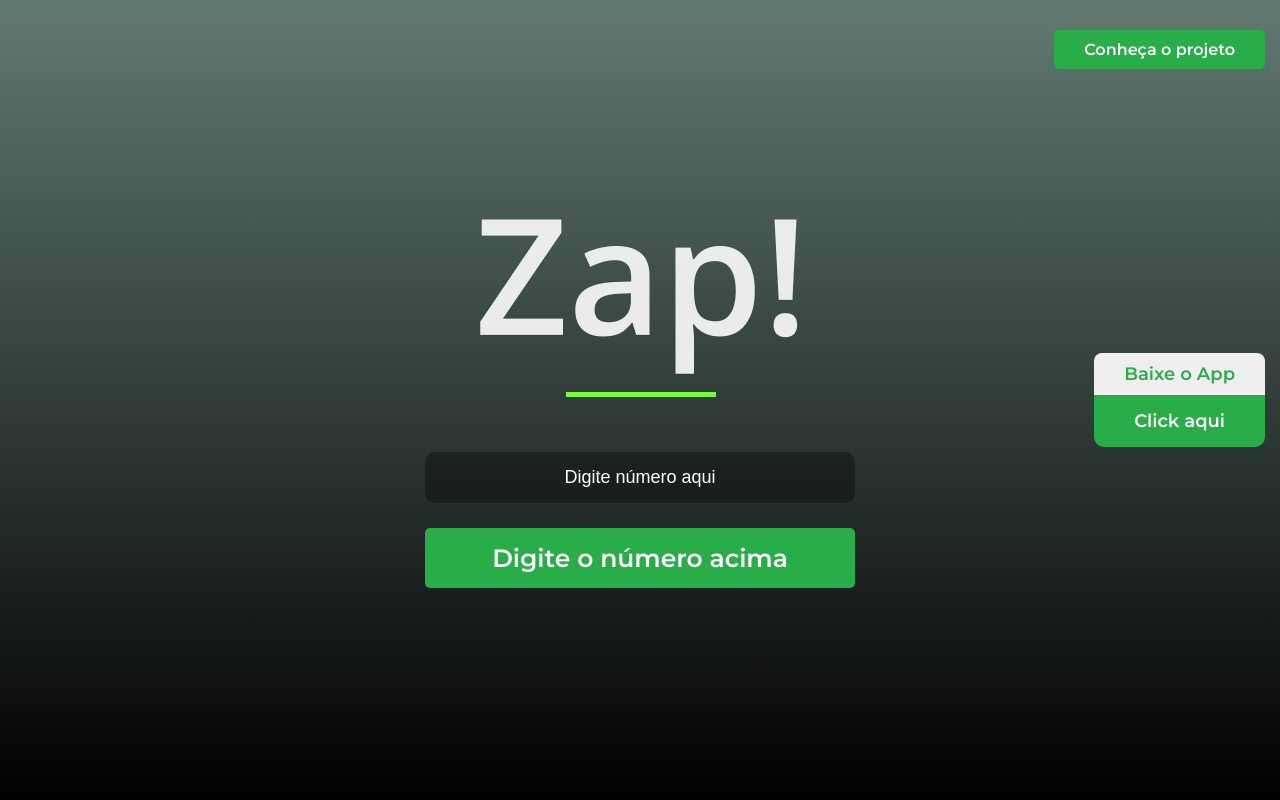
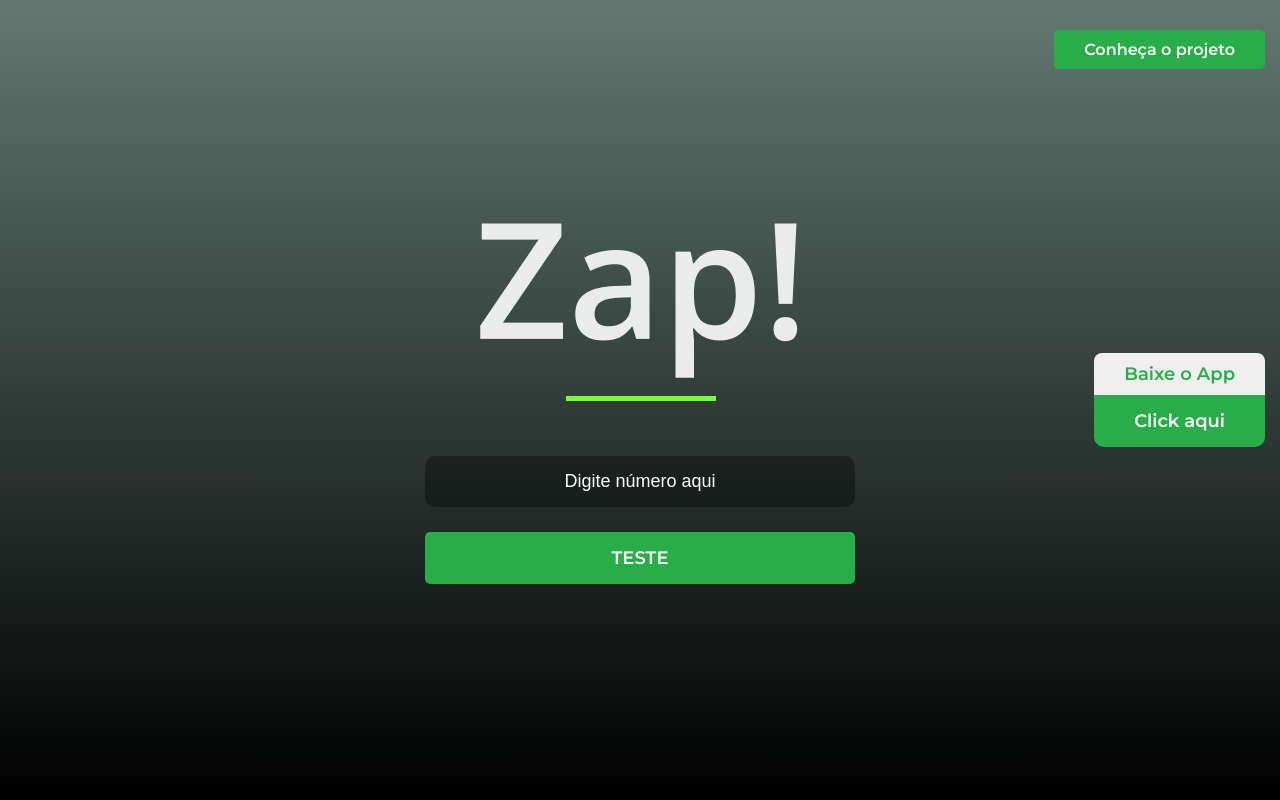
Before and after one commit to fgeanlopes/Chama-no-zap-versao-web, a Next.js app: page / in a window 1280 px wide. Shown: the top 800 px of the page. Built offline with nearby package versions, Linux system fonts and the light colour scheme.

Commit message:
adicionado link vercel

```diff
--- a/pages/index.js
+++ b/pages/index.js
@@ -1,5 +1,6 @@
 import react, {useState, useCallback, useEffect} from 'react';
 import Image from 'next/image';
+import axios from 'axios';
 
 export default function Home() {
 
@@ -8,9 +9,13 @@ export default function Home() {
   const [habilitaBtn, setHabilitaBtn] = useState(false);
   const [mensagemBtn, setMensagemBtn] = useState('Digite o número acima');
 
-  const callMessage = useCallback(()=>{
+  const callMessage = useCallback( async ()=>{
+    let number = numero.replace("-","").replace(" ", "").replace("(", "").replace(")", "");
+    let resultCheck = await axios.post("https://check-whatsapp-9mzzw1z2y-fgeanlopes.vercel.app", {number});
 
-  },[]);
+    console.log('data', resultCheck);
+
+  },[numero])
 
   const handleScroll = useCallback((element)=>{
     document.getElementById(element).scrollIntoView({
@@ -71,11 +76,15 @@ export default function Home() {
                 placeholder="Digite número aqui"
                 onChange={(e)=>{handleInputChange(e)}}
               />
-              <svg xmlns="http://www.w3.org/2000/svg" id="check_number" class="none" width="20" height="18" viewBox="0 0 166 150.9"><path d="M0.3 96l62.4 54.1L165.6 0.3"/></svg>
+              <svg xmlns="http://www.w3.org/2000/svg" id="check_number" className="none" width="20" height="18" viewBox="0 0 166 150.9"><path d="M0.3 96l62.4 54.1L165.6 0.3"/></svg>
             </div>
 
-            {habilitaBtn ?
-                <a className="button_wp button btn_chamar bold" onClick={callMessage} target="_blank" href={`https://api.whatsapp.com/send?phone=55${numero}`}>
+            <a className="button_wp button btn_chamar bold" onClick={()=>{callMessage()}}>TESTE</a>
+
+            {/* {habilitaBtn ?
+                <a className="button_wp button btn_chamar bold" onClick={callMessage}
+                // target="_blank" href={`https://api.whatsapp.com/send?phone=55${numero}`}
+                >
                     <p>{mensagemBtn}</p>
                     <svg width="18" height="12" viewBox="0 0 14 10" fill="none" xmlns="http://www.w3.org/2000/svg">
                       <path d="M14.1377 5.33853C14.4002 5.0734 14.3942 4.64943 14.1243 4.39157L9.72539 0.189606C9.45548 -0.0682511 9.02379 -0.0623632 8.76125 0.202757C8.4987 0.467873 8.5047 0.891829 8.77466 1.14968L11.9485 4.18149C12.353 4.56784 12.3619 5.21081 11.9684 5.60825L8.88179 8.7251C8.61925 8.99023 8.62525 9.41416 8.89516 9.67202C9.16511 9.92987 9.59675 9.92398 9.85929 9.65889L14.1377 5.33853ZM0.00934568 5.05802C0.0145731 5.4277 0.318397 5.7232 0.688077 5.71815L12.9885 5.55035C13.3584 5.5453 13.6542 5.24124 13.6489 4.87131C13.6437 4.50164 13.3399 4.20615 12.9702 4.21119L0.66981 4.37895C0.299868 4.384 0.00411458 4.68808 0.00934568 5.05802Z" fill="white"/>
@@ -85,7 +94,7 @@ export default function Home() {
                 <div className="button_wp button btn_chamar">
                     <p>{mensagemBtn}</p>
                 </div>
-            }
+            } */}
           </div>
       </section>
       <section className="project" id="project">
@@ -121,3 +130,42 @@ export default function Home() {
     </>
   )
 }
+
+// export const getStaticProps = () => {
+
+//   const puppeteer = require('puppeteer');
+
+//   const checkNumber = async () =>{
+//     const browser = await puppeteer.launch({headless: true});
+//     const page = await browser.newPage();
+
+//     await page.goto('https://watools.io/check-numbers');
+//     await page.select('[ng-model="countryDialCode"]','string:+55');
+//     await page.type('[ng-model="phone"]', '19984569788');
+//     await page.click('[ng-click="checkNumber()"]');
+
+//     results = {};
+
+//     const getData = async() => {
+//       return await page.evaluate(async () => {
+//           return await new Promise(resolve => {
+//             setTimeout(() => {
+//                   resolve([
+//                     {validacao:document.querySelector('.number-exists').textContent},
+//                     {erro:document.querySelector('[ng-show="error"]').textContent}
+//                   ]);
+//             }, 3000)
+//         })
+//       })
+//     }
+
+//     results = await getData();
+//     console.log('0',results[0])
+//     console.log('1',results[1])
+
+//     await browser.close();
+//     // return results;
+//   }
+
+//   return { props: {"results":} }
+// }
```
Also changed, not shown: package.json (+8 -0 lines), 1 other file (tests, documents, lock files or other folders).
